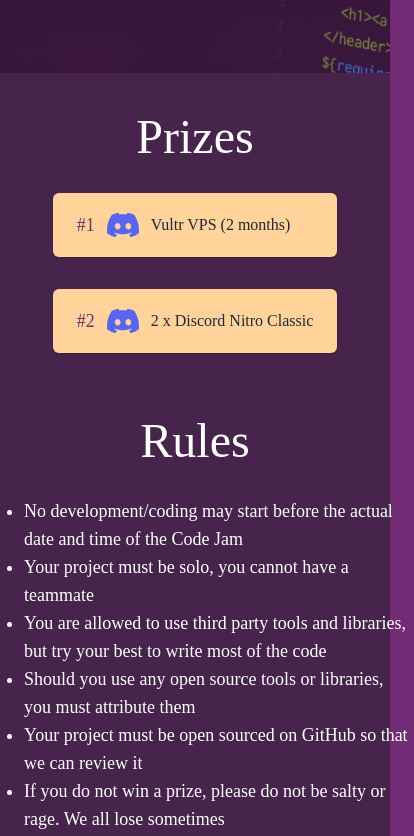
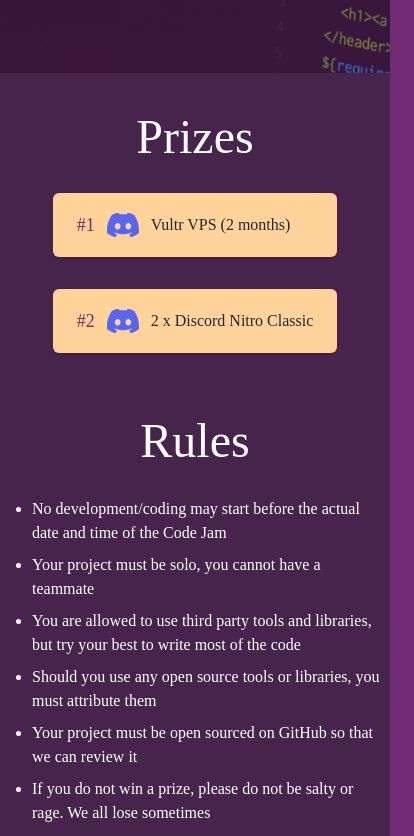
Before and after one commit to Coders-System/1k-code-jam, a React (Create React App) app in the folder web/: page / in a window 390 px wide. Shown: the part 708-1544 px from the top of the page, 414 px wide, since content can reach past the window. Built offline with nearby package versions, Linux system fonts and the light colour scheme; no server answers.

Commit message:
Fix mobile responsiveness in rules

```diff
--- a/web/src/pages/HomePage.tsx
+++ b/web/src/pages/HomePage.tsx
@@ -43,7 +43,7 @@
           <Button href={DISCORD_INVITE_URL}>Join The Discord</Button>
         </div>
       </section>
-      <main className="w-full container mx-auto mb-auto mt-10">
+      <main className="w-full container px-2 mx-auto mb-auto mt-10">
         <Section
           className="flex flex-col items-center mb-8 w-full"
           heading="Prizes"
@@ -59,9 +59,9 @@
           className="flex flex-col items-center mb-8 w-full pt-8"
           heading="Rules"
         >
-          <ul className="ml-6 mt-4 list-disc w-full">
+          <ul className="mt-4 list-disc ml-6">
             {rules.map((p) => (
-              <li className="text-lg ">
+              <li className="lg:text-lg my-2">
                 <p>{p}</p>
               </li>
             ))}
```
